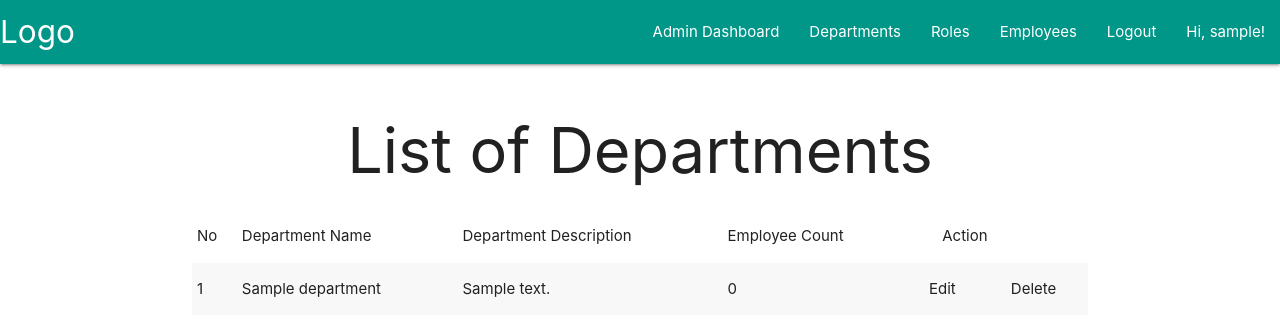
After one commit to royhananwar/dream_team, a Flask app: page /admin/departments in a window 1280 px wide. The commit adds this page. Shown: the top 336 px of the page. Run offline with Flask 2, Linux system fonts and the light colour scheme; a user stored in the database is signed in; tables that the repository leaves empty hold one stand-in row (values such as "Sample post"); parts of the project's set-up code (start-up, migrations or seed data) failed here and were passed over.

Commit message:
add departements list page and link departments on navbar

```diff
--- a/app/templates/_includes/_navbar.html
+++ b/app/templates/_includes/_navbar.html
@@ -1,11 +1,11 @@
 <nav>
-    <div class="nav-wrapper">
+    <div class="nav-wrapper teal">
         <a href="#" class="brand-logo">Logo</a>
         <ul id="nav-mobile" class="right hide-on-med-and-down">
             {% if current_user.is_authenticated %}
                 {% if current_user.is_admin %}
                     <li><a href="{{ url_for('home.admin_dashboard') }}">Admin Dashboard</a></li>
-                    <li><a href="#">Departments</a></li>
+                    <li><a href="{{ url_for('admin.list_departments') }}">Departments</a></li>
                     <li><a href="#">Roles</a></li>
                     <li><a href="#">Employees</a></li>
                 {% else %}
--- /dev/null
+++ b/app/templates/admin/departments/departments.html
@@ -0,0 +1,48 @@
+{% extends 'base.html' %}
+
+{% block content %}
+
+    <div class="row">
+        <div class="center-align">
+            <div>
+                <h1>List of Departments</h1>
+            </div>
+            {% if departments %}
+                <table class="responsive-table striped bordered">
+                    <thead>
+                        <tr>
+                            <td>No</td>
+                            <td>Department Name</td>
+                            <td>Department Description</td>
+                            <td>Employee Count</td>
+                            <td>
+                                <td class="center-align">Action</td>
+                            </td>
+                        </tr>
+                    </thead>
+                    <tbody>
+                        {% for department in departments %}
+                            <tr>
+                                <td>{{ loop.index }}</td>
+                                <td>{{ department.name }}</td>
+                                <td>{{ department.description }}</td>
+                                {% if departments.employees %}
+                                    <td>{{ departments.employees.count() }}</td>
+                                {% else %}
+                                    <td>0</td>
+                                {% endif %}
+                                <td>
+                                    <td>Edit</td>
+                                    <td>Delete</td>
+                                </td>
+                            </tr>
+                        {% endfor %}
+                    </tbody>
+                </table>
+            {% else %}
+                <h3>No Table added</h3>
+            {% endif %}
+        </div>
+    </div>
+
+{% endblock %}
```
